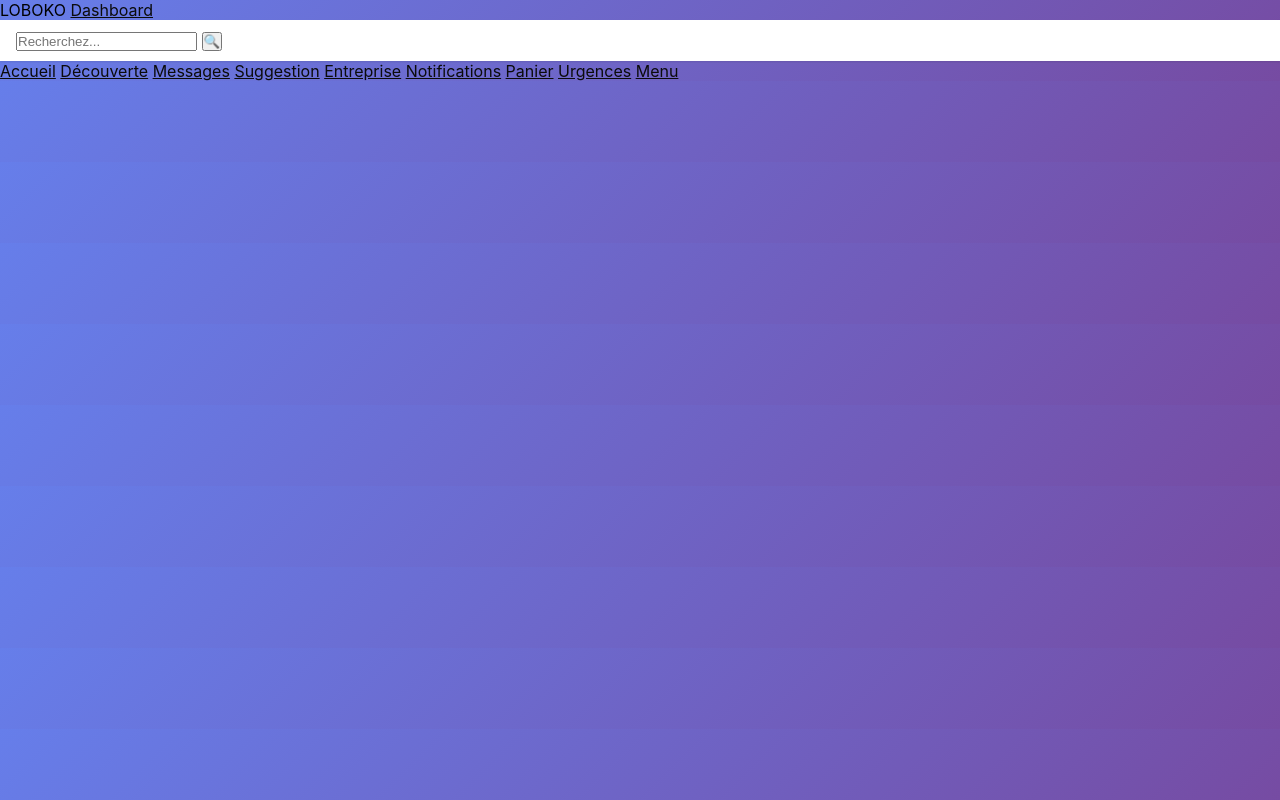
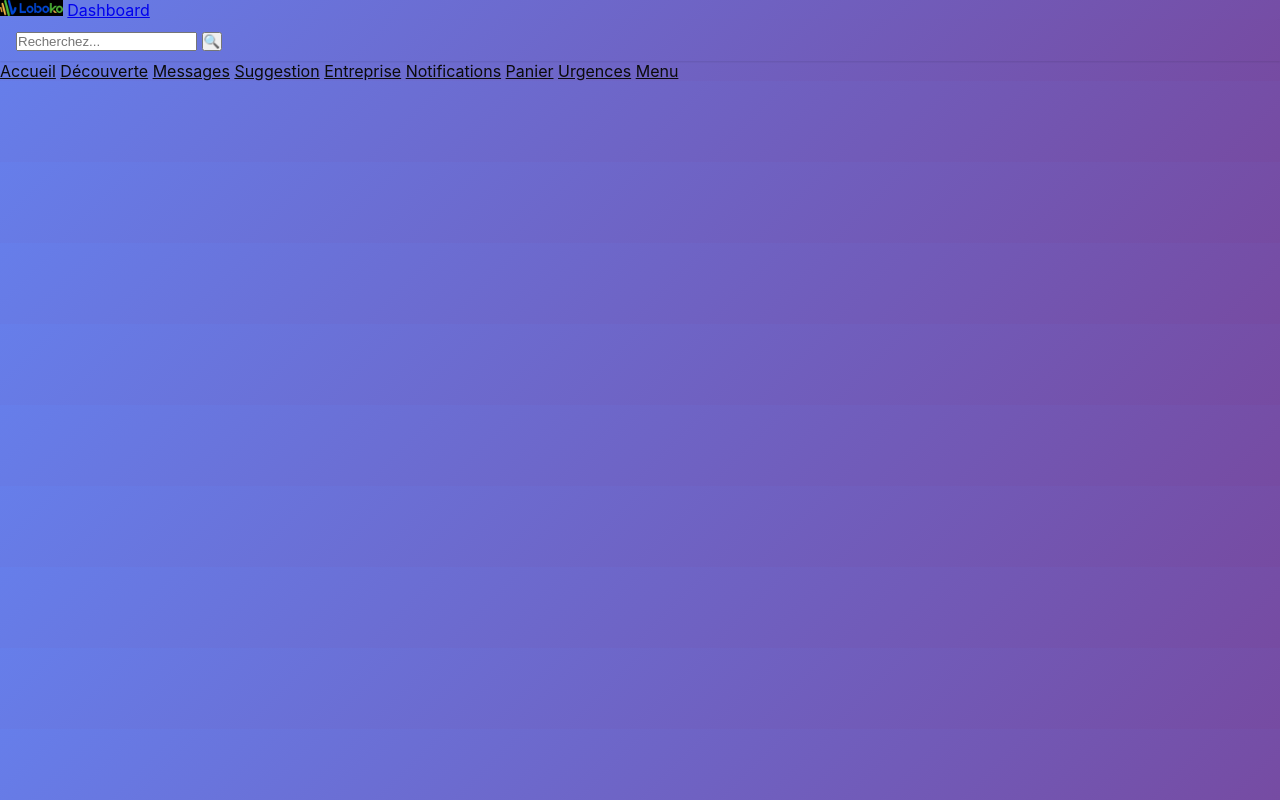
Before and after one commit to bigchrino/loboko, a plain HTML site: page accueil.html in a window 1280 px wide. Drawn offline with Linux system fonts and the light colour scheme.

Commit message:
Ajout logo

```diff
--- a/accueil.html
+++ b/accueil.html
@@ -6,10 +6,14 @@
     <link rel="stylesheet" href="style.css">
   </head>
   <body>
+    <header class="site-header">
+        <img src="logo.jpg" alt="LOBOKO" class="logo">
+        <a href="profil.html" class="tab active">Dashboard</a>
+</header>
     <nav class="navbar">
-      <div class="logo">LOBOKO
+      <!-- <div class="logo">LOBOKO
         <a href="profil.html" class="tab active">Dashboard</a>
-      </div>
+      </div> -->
       <div class="search-bar">
         <form action="recherchez.html" method="get">
           <input type="text" name="query" placeholder="Recherchez..." />
--- a/style.css
+++ b/style.css
@@ -23,7 +23,17 @@ h1 {
 p {
     color: #666;
 }
+/* .site-header{
+    display: flex;
+    align-items: center;
+    gap: 8px;
+    font-size: 1rem;
+} */
 
+.logo{
+    height: 1em;      /* = taille de la police du header */
+    width: auto;
+}
 nav a {
     color: #0b0b0b;
 }
@@ -34,7 +44,8 @@ nav a:hover {
 
 /* Barre de recherche */
 .search-bar {
-    background-color: #ffffff;
+    background: linear-gradient(135deg, #667eea 0%, #764ba2 100%);
+    /* background-color: #ffffff; */
     padding: 10px 16px;
     box-shadow: 0 1px 2px rgba(0,0,0,0.1);
     position: sticky;
```
Also changed, not shown: decouverte.html (+4 -0 lines), entreprise.html (+4 -0 lines), entreprise/musala.html (+4 -0 lines), entreprise/offre.html (+4 -0 lines), menu.html (+4 -0 lines), messages.html (+4 -0 lines), notifications.html (+4 -0 lines), panier.html (+4 -0 lines), profil.html (+4 -0 lines), recherches.html (+4 -0 lines), suggestion.html (+4 -0 lines), urgences.html (+4 -0 lines), urgences/casernes.html (+4 -0 lines), urgences/hopitaux.html (+4 -0 lines), 2 more files.
